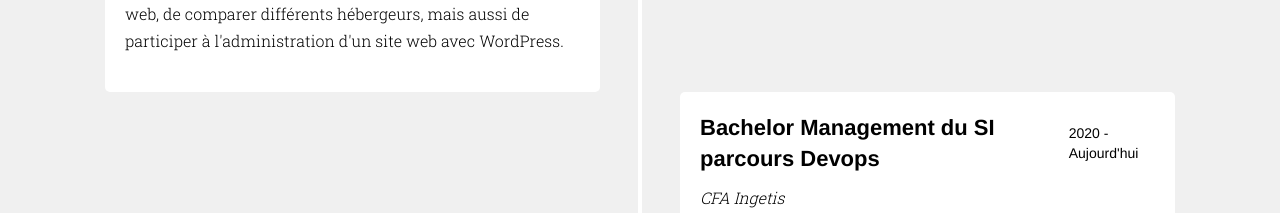
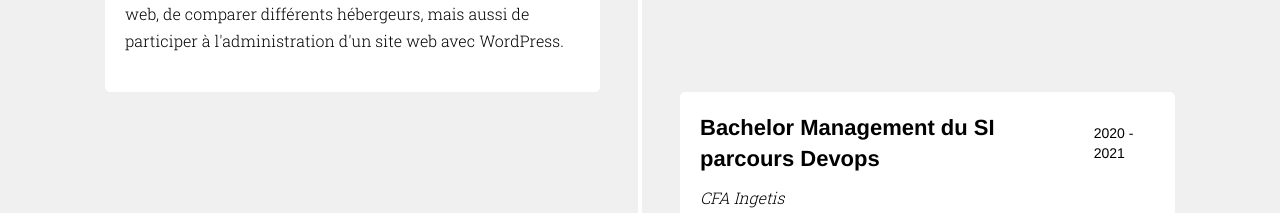
Before and after one commit to aaronbul/v1, a plain HTML site: page index.html in a window 1280 px wide. Shown: the part 2740-2953 px from the top of the page. Drawn offline with nearby package versions, Linux system fonts and the light colour scheme.

Commit message:
mise à jour master

```diff
--- a/index.html
+++ b/index.html
@@ -200,7 +200,7 @@
                                 <i class="icon fa-school"></i>
                                 <div class="details">
                                   <span class="title">Bachelor Management du SI parcours Devops</span>
-                                  <span>2020 - Aujourd'hui</span>
+                                  <span>2020 - 2021</span>
                                 </div>
                                 <p><i>CFA Ingetis</i></p>
                                 <p>En Bachelor Management du Système d'Information parcours Devops afin d'obtenir un certificat RNCP de niveau 7.</p>
```
